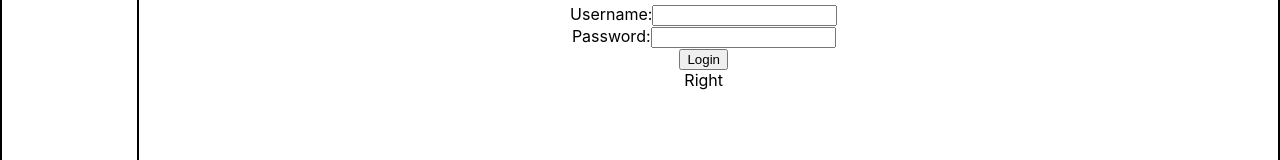
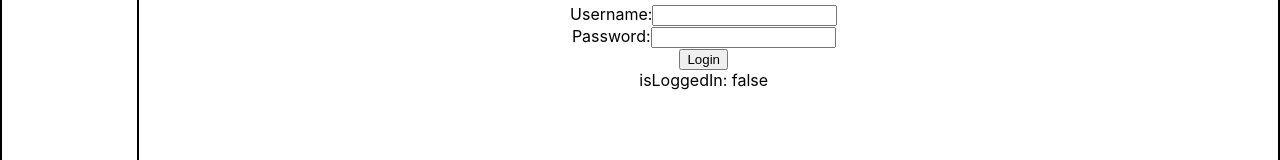
Before and after one commit to zooeypeng/simple-login, a React (Create React App) app: page / in a window 1280 px wide. Shown: the part 186-346 px from the top of the page. Built offline with nearby package versions, Linux system fonts and the light colour scheme.

Commit message:
feat: update useAuth hook.

```diff
--- a/src/App.js
+++ b/src/App.js
@@ -1,3 +1,4 @@
+import { AuthProvider } from './AuthContext';
 import Left from './Left';
 import Right from './Right';
 import './App.css';
@@ -5,8 +6,10 @@ import './App.css';
 function App() {
   return (
     <div className="App">
-		<Left />
-		<Right />
+      <AuthProvider>
+        <Left />
+		    <Right />
+      </AuthProvider>
     </div>
   );
 }
--- /dev/null
+++ b/src/AuthContext.js
@@ -0,0 +1,26 @@
+import { createContext, useContext, useState } from 'react';
+
+const AuthContext = createContext();
+
+export const AuthProvider = ({ children }) => {
+  const [isLoggedIn, setLoggedIn] = useState(false);
+  const [username, setUsername] = useState('');
+
+  const login = (user) => {
+    setLoggedIn(true);
+    setUsername(user);
+  };
+
+  const logout = () => {
+    setLoggedIn(false);
+    setUsername('');
+  };
+
+  return (
+    <AuthContext.Provider value={{ isLoggedIn, username, login, logout }}>
+      {children}
+    </AuthContext.Provider>
+  );
+};
+
+export const useAuth = () => useContext(AuthContext);
--- a/src/Left.js
+++ b/src/Left.js
@@ -1,5 +1,5 @@
 import './Left.css';
-import useLogin from './useLogin';
+import { useAuth } from './AuthContext';
 
 const AboutUs = () => (
   <div>About Us</div>
@@ -10,7 +10,7 @@ const Login = () => (
 )
 
 const Logout = () => {
-  const { logout } = useLogin();
+  const { logout } = useAuth();
 
   return (
     <div onClick={logout}>Logout</div>
--- a/src/Right.js
+++ b/src/Right.js
@@ -1,5 +1,6 @@
-import React, { useState } from 'react';
-import useLogin from './useLogin';
+import { useState } from 'react';
+import { useAuth } from './AuthContext';
+
 import './Right.css';
 
 const AboutUs = () => {
@@ -16,7 +17,7 @@ const AboutUs = () => {
 }
 
 const Login = () => {
-  const { login } = useLogin();
+  const { login } = useAuth();
   const [username, setUsername] = useState('');
   const [password, setPassword] = useState('');
 
@@ -25,10 +26,10 @@ const Login = () => {
       return alert("Please enter your account info.")
     }
 
+    console.log(`Username: ${username}, Password: ${password}`);
     login(username);
     setUsername('');
     setPassword('');
-    console.log(`Username: ${username}, Password: ${password}`);
   };
 
   return (
@@ -41,6 +42,7 @@ const Login = () => {
             type="text"
             value={username}
             onChange={(e) => setUsername(e.target.value)}
+            autoComplete="current-username"
           />
         </label>
         <br />
@@ -63,14 +65,14 @@ const Login = () => {
 }
 
 function Right() {
-  const { isLoggedIn } = useLogin();
+  const { isLoggedIn } = useAuth();
 
   return (
     <div className="Right">
       <AboutUs />
       {isLoggedIn ? "Logout" : <Login />}
-		Right
-	</div>
+      <span>isLoggedIn: {isLoggedIn.toString()}</span>
+	  </div>
   );
 }
 
```
